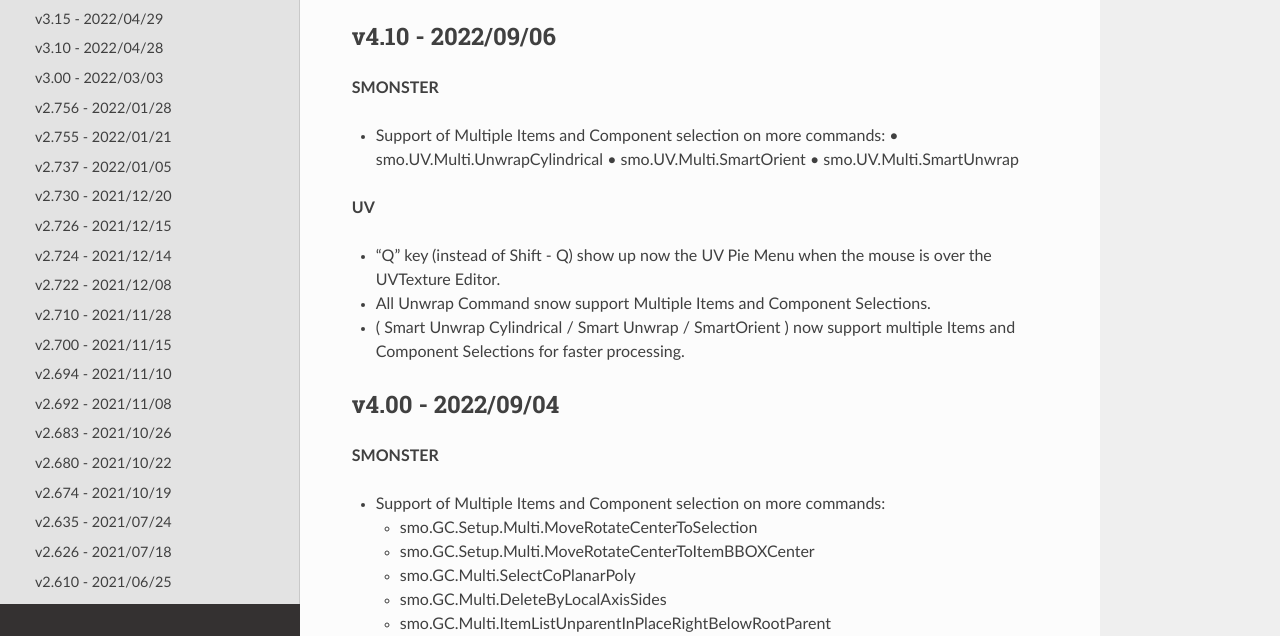
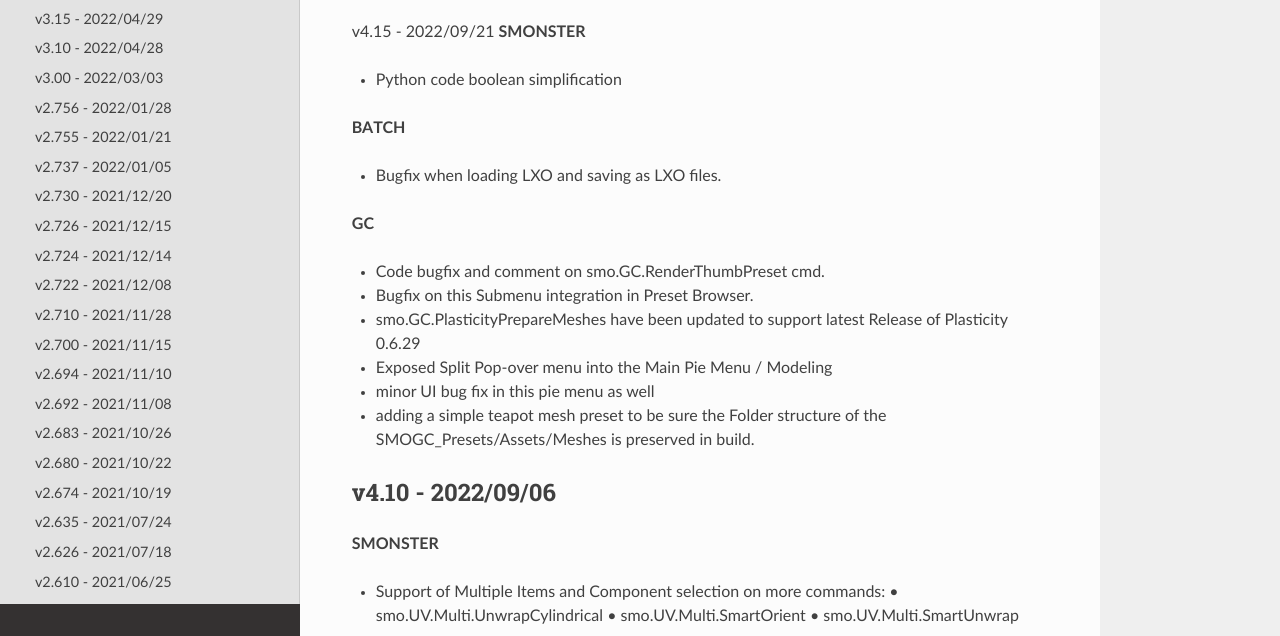
Before and after one commit to smoluck/SMONSTER_DOC, a Sphinx documentation site: the page built from docs/source/updatelog.rst, in a window 1280 px wide and 900 px high, cut to the strip 264-900 px from the top of the window. Built offline with Sphinx 7.4.7 and the Read the Docs theme 2.0.0, drawn with Linux system fonts in a browser that asks for light colours.

Commit message:
Update updatelog.rst

```diff
--- a/docs/source/updatelog.rst
+++ b/docs/source/updatelog.rst
@@ -3,6 +3,28 @@
 
 .. autosummary::
    :toctree: generated
+
+
+.. _4150:
+
+v4.15 - 2022/09/21
+**SMONSTER**
+
+• Python code boolean simplification
+
+**BATCH**
+
+• Bugfix when loading LXO and saving as LXO files.
+
+**GC**
+
+• Code bugfix and comment on smo.GC.RenderThumbPreset cmd.
+• Bugfix on this Submenu integration in Preset Browser.
+• smo.GC.PlasticityPrepareMeshes have been updated to support latest Release of Plasticity 0.6.29
+• Exposed Split Pop-over menu into the Main Pie Menu / Modeling
+• minor UI bug fix in this pie menu as well
+• adding a simple teapot mesh preset to be sure the Folder structure of the SMOGC_Presets/Assets/Meshes is preserved in build.
+
 
 
 .. _4100:
```
